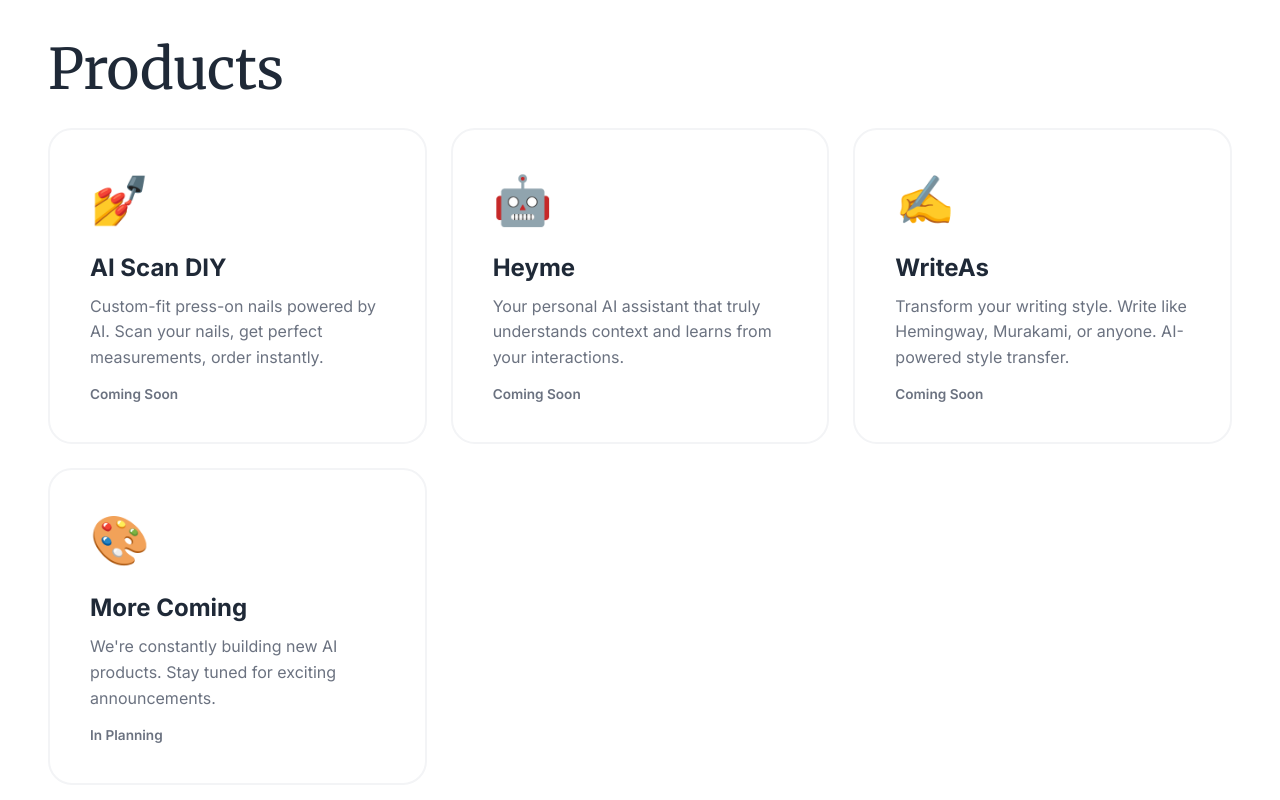
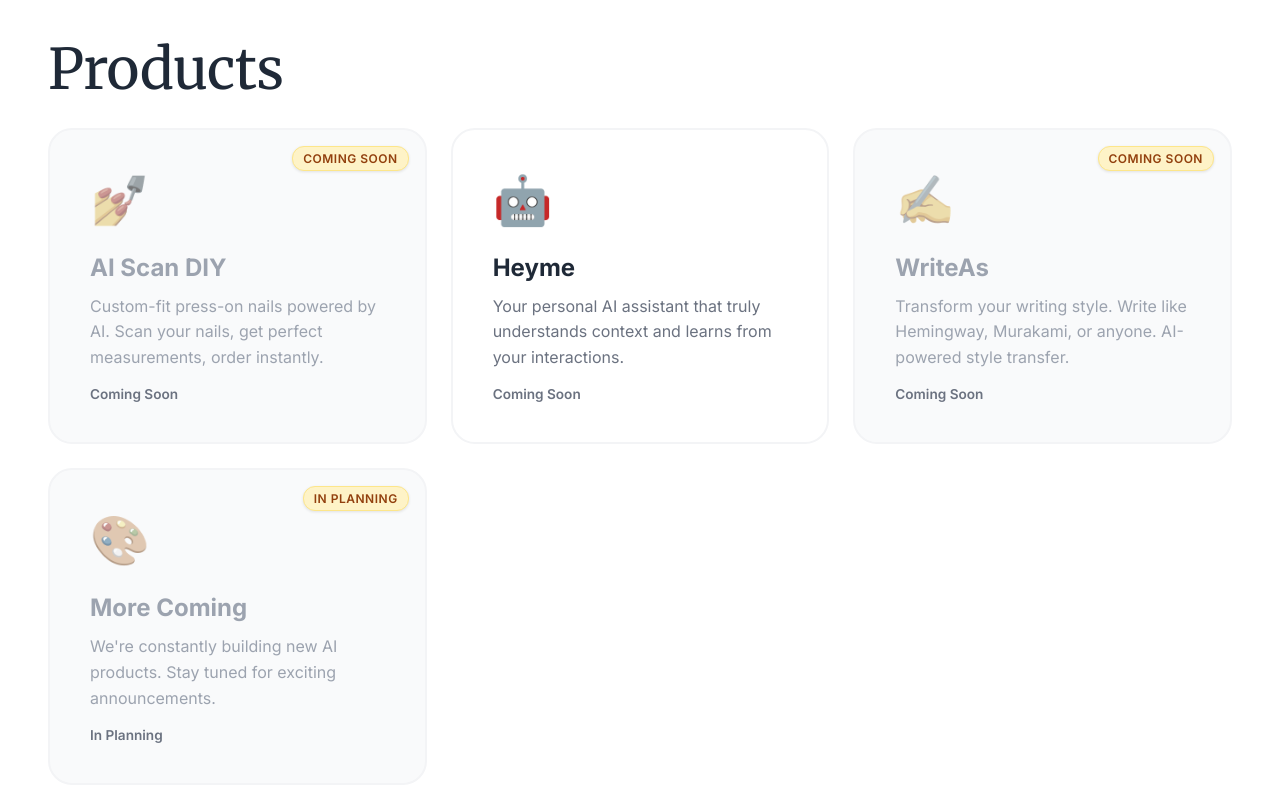
Before and after one commit to elucigate/host-website, a plain HTML site: page index.html in a window 1280 px wide. Shown: the part 1380-2180 px from the top of the page. Drawn offline with Linux system fonts and the light colour scheme.

Commit message:
added coming soon tag and gray card

```diff
--- a/css/styles.css
+++ b/css/styles.css
@@ -723,6 +723,47 @@ nav {
   font-weight: 600;
 }
 
+/* Disabled/Non-clickable card styles */
+.product-card.disabled {
+  opacity: 0.5;
+  cursor: not-allowed;
+  background: #F9FAFB;
+  position: relative;
+}
+
+.product-card.disabled:hover {
+  border-color: #F3F4F6;
+  transform: none;
+  box-shadow: none;
+}
+
+.product-card.disabled h3,
+.product-card.disabled p {
+  color: #9CA3AF;
+}
+
+.product-card.disabled .product-icon {
+  opacity: 0.6;
+  filter: grayscale(50%);
+}
+
+/* Coming Soon Badge */
+.coming-soon-badge {
+  position: absolute;
+  top: 16px;
+  right: 16px;
+  background: #FEF3C7;
+  color: #92400E;
+  font-size: 0.75rem;
+  font-weight: 600;
+  padding: 4px 10px;
+  border-radius: 12px;
+  text-transform: uppercase;
+  letter-spacing: 0.5px;
+  border: 1px solid #FDE68A;
+  box-shadow: 0 1px 3px rgba(0, 0, 0, 0.1);
+}
+
 /* Shop Section */
 .shop-grid {
   display: flex;
--- a/index.html
+++ b/index.html
@@ -70,7 +70,7 @@
 
       <div class="nav-right">
         <a href="#" class="btn btn-text">Docs</a>
-        <a href="#" class="btn btn-text">Pricing</a>
+        <a href="consulting.html" class="btn btn-text">Pricing</a>
         <button class="cart-btn" id="cartBtn">
           <svg width="24" height="24" viewBox="0 0 24 24" fill="none" xmlns="http://www.w3.org/2000/svg">
             <path d="M9 2L7.17 4H2V6H3.18L5.82 16.36C6.08 17.35 6.97 18 8 18H18C19.03 18 19.92 17.35 20.18 16.36L22.82 6H24V4H18.83L17 2H9ZM9.5 4H14.5L15.17 4.83L15.83 6H8.17L8.83 4.83L9.5 4ZM5.82 6H18.18L16.18 14.36C16.12 14.65 15.88 14.88 15.59 14.95L8.41 14.95C8.12 14.88 7.88 14.65 7.82 14.36L5.82 6ZM8 19C6.9 19 6 19.9 6 21C6 22.1 6.9 23 8 23C9.1 23 10 22.1 10 21C10 19.9 9.1 19 8 19ZM18 19C16.9 19 16 19.9 16 21C16 22.1 16.9 23 18 23C19.1 23 20 22.1 20 21C20 19.9 19.1 19 18 19Z" fill="currentColor"/>
@@ -111,7 +111,8 @@
 
     <h2 class="section-title" style="margin-top: 120px;">Products</h2>
     <div class="products-grid">
-      <a href="#" class="product-card">
+      <a href="#" class="product-card disabled">
+        <span class="coming-soon-badge">Coming Soon</span>
         <span class="product-icon">💅</span>
         <h3>AI Scan DIY</h3>
         <p>Custom-fit press-on nails powered by AI. Scan your nails, get perfect measurements, order instantly.</p>
@@ -125,14 +126,16 @@
         <span class="product-tag">Coming Soon</span>
       </a>
 
-      <a href="#" class="product-card">
+      <a href="#" class="product-card disabled">
+        <span class="coming-soon-badge">Coming Soon</span>
         <span class="product-icon">✍️</span>
         <h3>WriteAs</h3>
         <p>Transform your writing style. Write like Hemingway, Murakami, or anyone. AI-powered style transfer.</p>
         <span class="product-tag">Coming Soon</span>
       </a>
 
-      <a href="#" class="product-card">
+      <a href="#" class="product-card disabled">
+        <span class="coming-soon-badge">In Planning</span>
         <span class="product-icon">🎨</span>
         <h3>More Coming</h3>
         <p>We're constantly building new AI products. Stay tuned for exciting announcements.</p>
@@ -151,12 +154,14 @@
         <h3>AI Consulting</h3>
         <p>Strategic guidance to identify AI opportunities and create a clear roadmap for implementation in your business.</p>
       </a>
-      <div class="product-card service-card">
+      <div class="product-card service-card disabled">
+        <span class="coming-soon-badge">Coming Soon</span>
         <span class="product-icon">⚡</span>
         <h3>AI Development</h3>
         <p>Custom AI solutions, automation tools, and full-stack applications built by our expert engineering team.</p>
       </div>
-      <div class="product-card service-card">
+      <div class="product-card service-card disabled">
+        <span class="coming-soon-badge">Coming Soon</span>
         <span class="product-icon">📚</span>
         <h3>AI Education</h3>
         <p>Comprehensive courses and workshops to help your team understand and leverage cutting-edge AI technologies.</p>
```
